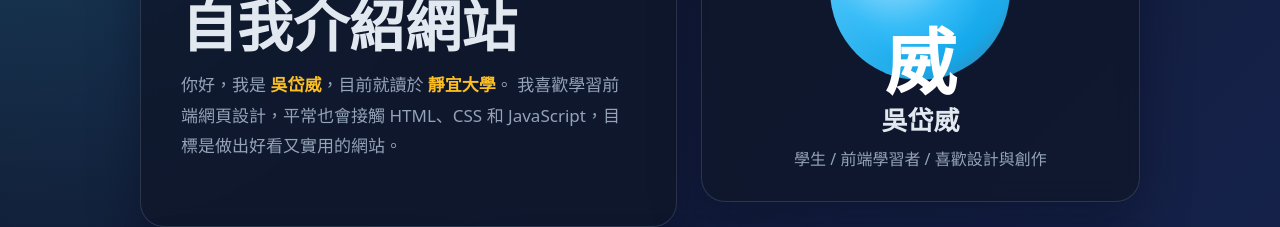
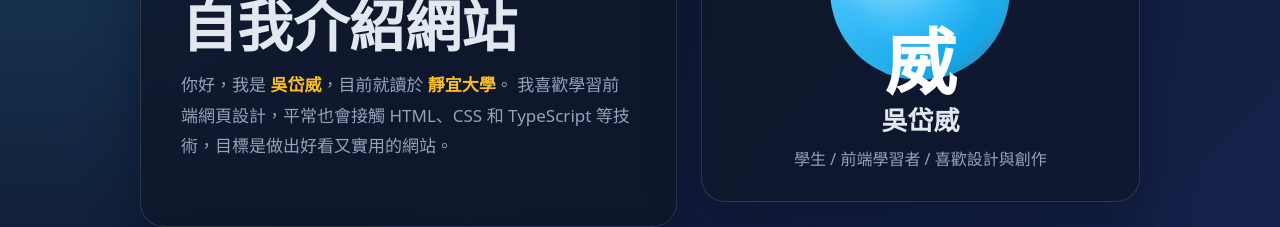
Before and after one commit to DavidWu94/aboutme-2, a plain HTML site: page index.html in a window 1280 px wide. Shown: the part 210-437 px from the top of the page. Drawn offline with Linux system fonts and the light colour scheme.

Commit message:
修改JS -> TS

```diff
--- a/index.html
+++ b/index.html
@@ -16,7 +16,7 @@
             你好，我是 <span class="highlight">吳岱威</span>，目前就讀於
             <span class="highlight">靜宜大學</span>。
             我喜歡學習前端網頁設計，平常也會接觸 HTML、CSS 和
-            JavaScript，目標是做出好看又實用的網站。
+            TypeScript 等技術，目標是做出好看又實用的網站。
           </p>
         </article>
 
```
